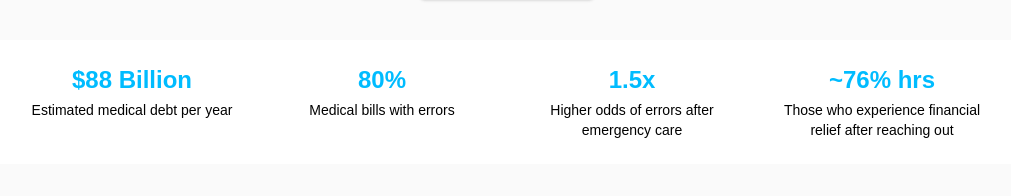
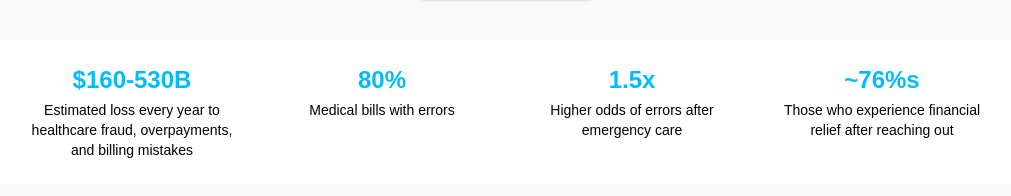
Before and after one commit to NothingSuspiciousOSU/OpenHealth, a Next.js app: page / in a window 1280 px wide. Shown: the part 484-680 px from the top of the page, without its empty margins (133-1144 px from the left). Built offline with nearby package versions, Linux system fonts and the light colour scheme; no server answers.

Commit message:
refactor: change stats

```diff
--- a/app/page.tsx
+++ b/app/page.tsx
@@ -75,8 +75,8 @@ export default function Home() {
         <StatsBar
           stats={[
             {
-              value: "$88 Billion",
-              label: "Estimated medical debt per year",
+              value: "$160-530B",
+              label: "Estimated loss every year to healthcare fraud, overpayments, and billing mistakes",
             },
             {
               value: "80%",
@@ -87,7 +87,7 @@ export default function Home() {
               label: "Higher odds of errors after emergency care",
             },
             {
-              value: "~76% hrs",
+              value: "~76%s",
               label: "Those who experience financial relief after reaching out",
             },
           ]}
```
